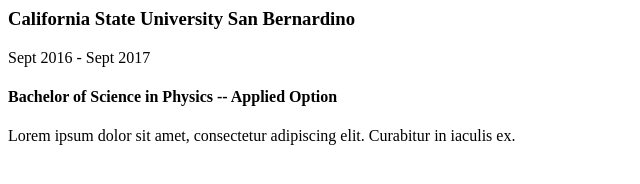
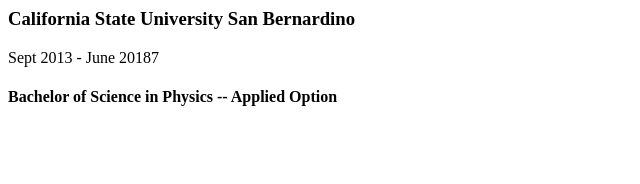
Before and after one commit to jeffralyjz/jeffralyjz.github.io, a plain HTML site: page index.html in a window 1280 px wide. Shown: the whole page, without its empty margins (0-640 px from the left). Drawn offline with Linux system fonts and the light colour scheme.

Commit message:
Messing around still

```diff
--- a/index.html
+++ b/index.html
@@ -1,8 +1,5 @@
 <div class="education-block">
     <h3>California State University San Bernardino</h3>
-    <span class="education-date">Sept 2016 - Sept 2017</span>
+    <span class="education-date">Sept 2013 - June 20187</span>
     <h4>Bachelor of Science in Physics -- Applied Option</h4>
-    <p>
-        Lorem ipsum dolor sit amet, consectetur adipiscing elit. Curabitur in iaculis ex.
-    </p>
 </div>
```
